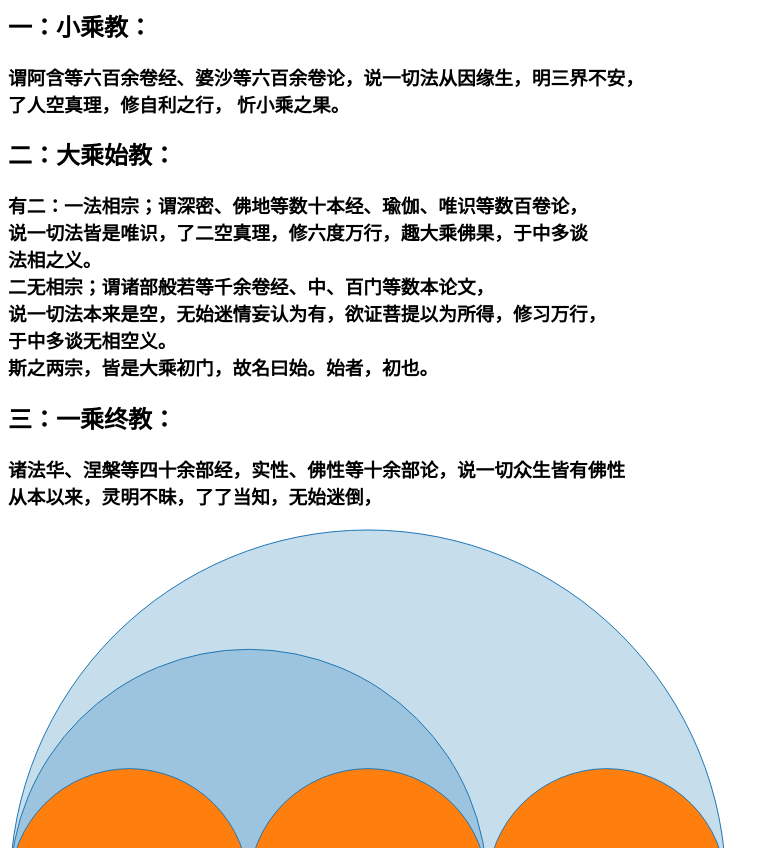
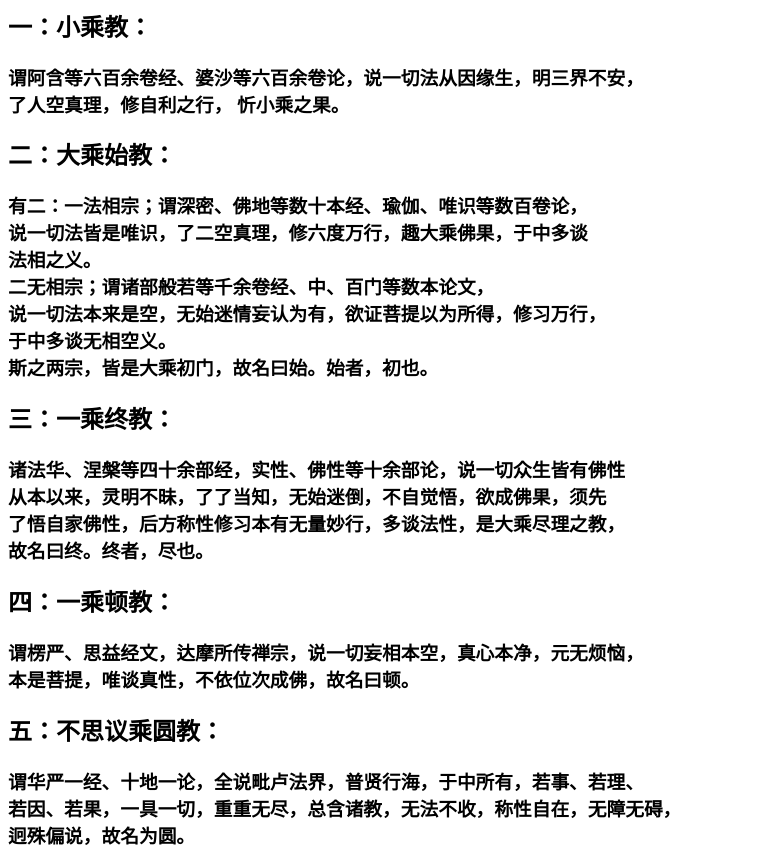
Before and after one commit to GoforPuti/goforputi.github.io, a plain HTML site: page index.html in a window 1280 px wide. Shown: the part 104-952 px from the top of the page, without its empty margins (0-780 px from the left). Drawn offline with nearby package versions, Linux system fonts and the light colour scheme.

Commit message:
Update index.html

```diff
--- a/index.html
+++ b/index.html
@@ -51,11 +51,30 @@ h1 {
         </h3>
     </h2>
 
-         <h2>
+    <h2>
         三：一乘终教：
         <h3>
             诸法华、涅槃等四十余部经，实性、佛性等十余部论，说一切众生皆有佛性 <br>
-            从本以来，灵明不昧，了了当知，无始迷倒，
+            从本以来，灵明不昧，了了当知，无始迷倒，不自觉悟，欲成佛果，须先 <br>
+            了悟自家佛性，后方称性修习本有无量妙行，多谈法性，是大乘尽理之教，<br>
+            故名曰终。终者，尽也。
+        </h3>
+    </h2>
+
+    <h2>
+        四：一乘顿教：
+        <h3>
+            谓楞严、思益经文，达摩所传禅宗，说一切妄相本空，真心本净，元无烦恼，<br>
+            本是菩提，唯谈真性，不依位次成佛，故名曰顿。
+        </h3>
+    </h2>
+
+    <h2>
+        五：不思议乘圆教：
+        <h3>
+            谓华严一经、十地一论，全说毗卢法界，普贤行海，于中所有，若事、若理、<br>
+            若因、若果，一具一切，重重无尽，总含诸教，无法不收，称性自在，无障无碍，<br>
+            迥殊偏说，故名为圆。
         </h3>
     </h2>
 
```
